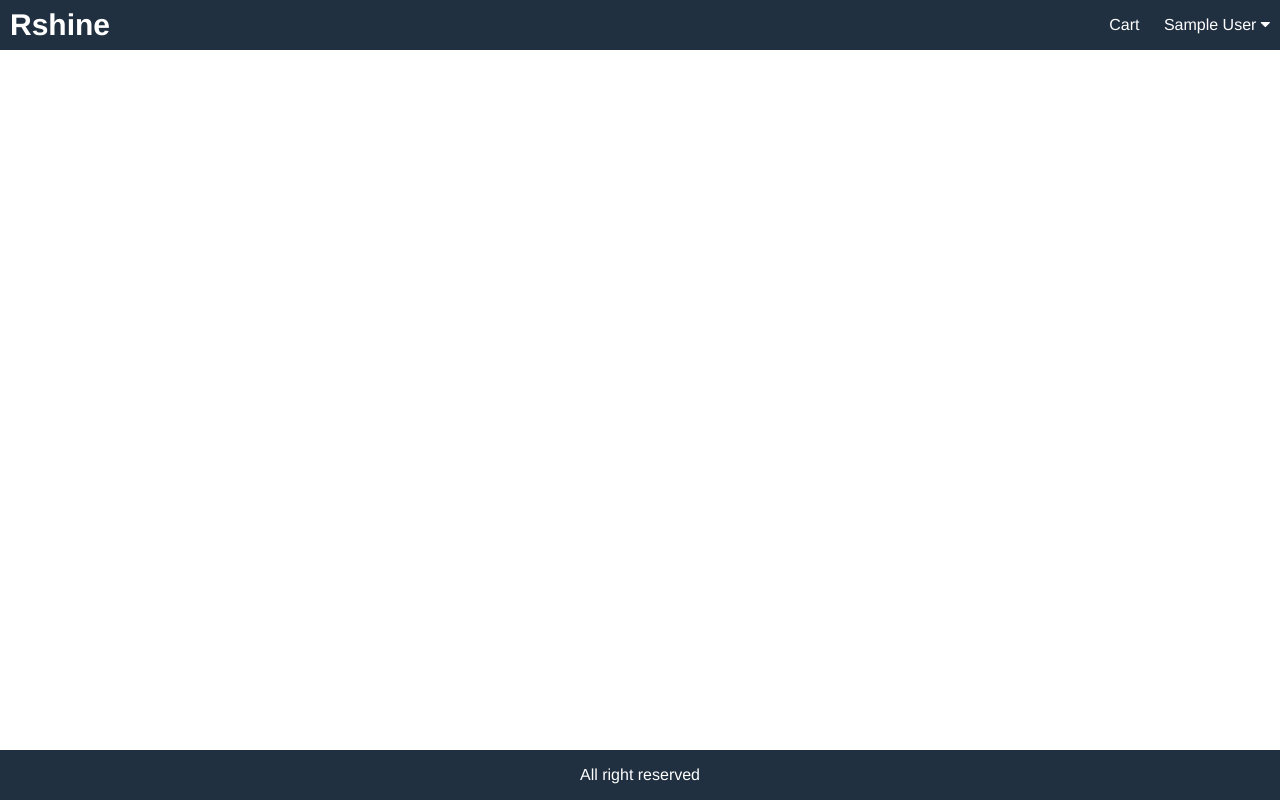
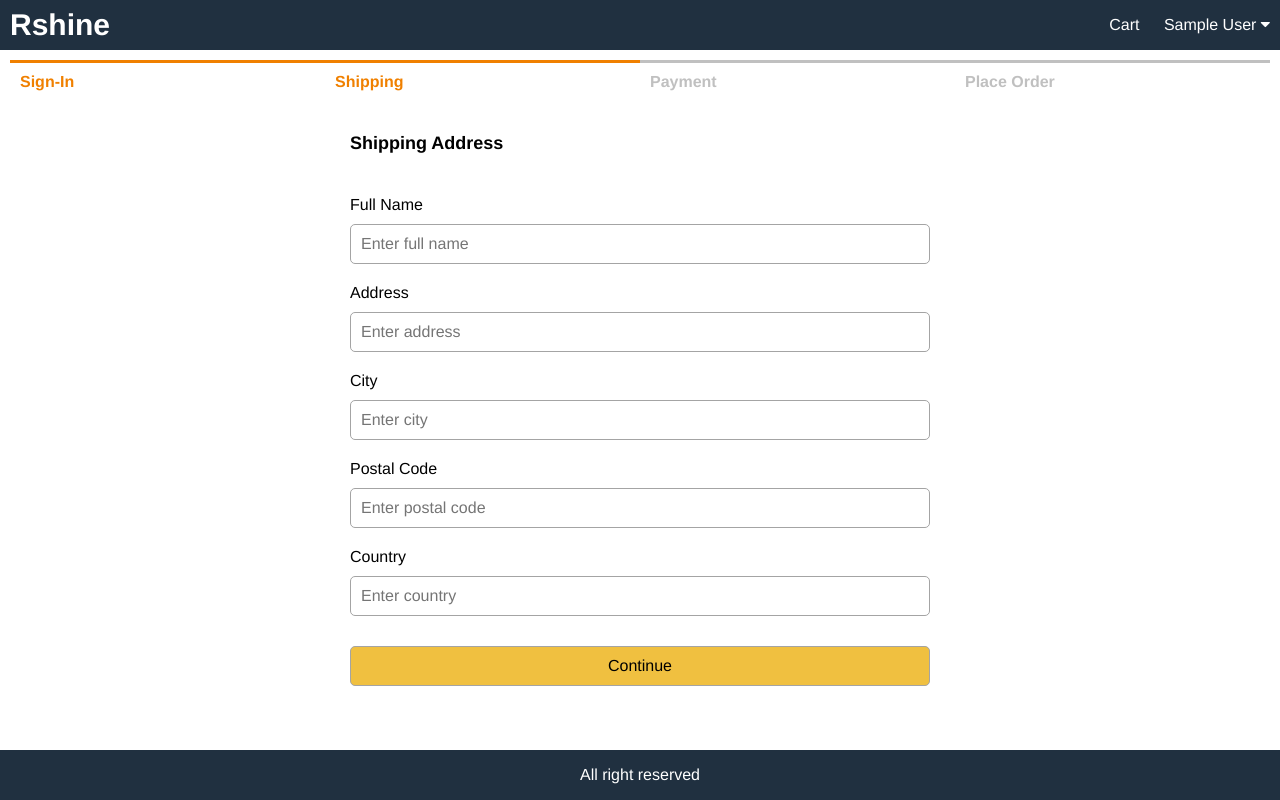
Before and after one commit to zainab66/Rshine_App, a React (Create React App) app in the folder frontend/: page /shipping in a window 1280 px wide. Built offline with nearby package versions, Linux system fonts and the light colour scheme; sample sign-in values are in the browser's storage.

Commit message:
Create Shipping Screen

```diff
--- a/frontend/src/App.js
+++ b/frontend/src/App.js
@@ -6,6 +6,7 @@ import CartScreen from './screens/CartScreen';
 import SigninScreen from './screens/SigninScreen';
 import { signout } from './actions/userActions';
 import RegisterScreen from './screens/RegisterScreen';
+import ShippingAddressScreen from './screens/ShippingAddressScreen';
 
 import { BrowserRouter, Link, Route } from 'react-router-dom';
 
@@ -51,6 +52,7 @@ function App() {
     <main>
       <Route path="/signin" component={SigninScreen}></Route>
       <Route path="/register" component={RegisterScreen}></Route>
+      <Route path="/shipping" component={ShippingAddressScreen}></Route>
 
       <Route path="/cart/:id?" component={CartScreen}></Route>
 
--- a/frontend/src/actions/cartActions.js
+++ b/frontend/src/actions/cartActions.js
@@ -1,8 +1,8 @@
 import Axios from 'axios';
 import {
   CART_ADD_ITEM,
-  CART_REMOVE_ITEM,
-} from '../constants/cartConstants';
+  CART_REMOVE_ITEM, CART_SAVE_SHIPPING_ADDRESS} from '../constants/cartConstants';
+
 
 export const addToCart = (productId, qty) => async (dispatch, getState) => {
     const { data } = await Axios.get(`/api/products/${productId}`);
@@ -27,3 +27,8 @@ export const removeFromCart = (productId) => (dispatch, getState) => {
   dispatch({ type: CART_REMOVE_ITEM, payload: productId });
   localStorage.setItem('cartItems', JSON.stringify(getState().cart.cartItems));
 };
+
+export const saveShippingAddress = (data) => (dispatch) => {
+  dispatch({ type: CART_SAVE_SHIPPING_ADDRESS, payload: data });
+  localStorage.setItem('shippingAddress', JSON.stringify(data));
+};
--- /dev/null
+++ b/frontend/src/components/CheckoutSteps.js
@@ -0,0 +1,12 @@
+import React from 'react';
+
+export default function CheckoutSteps(props) {
+  return (
+    <div className="row checkout-steps">
+      <div className={props.step1 ? 'active' : ''}>Sign-In</div>
+      <div className={props.step2 ? 'active' : ''}>Shipping</div>
+      <div className={props.step3 ? 'active' : ''}>Payment</div>
+      <div className={props.step4 ? 'active' : ''}>Place Order</div>
+    </div>
+  );
+}
--- a/frontend/src/index.css
+++ b/frontend/src/index.css
@@ -234,3 +234,15 @@ img.large {
 .dropdown:hover .dropdown-content {
   display: block;
 }
+/* Checkout Steps */
+.checkout-steps > div {
+  border-top: 0.3rem #c0c0c0 solid;
+  color: #c0c0c0;
+  flex: 1;
+  padding: 1rem;
+  font-weight: bold;
+}
+.checkout-steps > div.active {
+  border-top-color: #f08000;
+  color: #f08000;
+}
--- a/frontend/src/reducers/cartReducers.js
+++ b/frontend/src/reducers/cartReducers.js
@@ -1,6 +1,7 @@
 import {
     CART_ADD_ITEM,
-    CART_REMOVE_ITEM,
+    CART_REMOVE_ITEM,CART_SAVE_SHIPPING_ADDRESS,
+
   } from '../constants/cartConstants';
 
 export const cartReducer = (state = { cartItems: [] }, action) => {
@@ -25,6 +26,8 @@ export const cartReducer = (state = { cartItems: [] }, action) => {
         error: '',
         cartItems: state.cartItems.filter((x) => x.product !== action.payload),
     };
+    case CART_SAVE_SHIPPING_ADDRESS:
+      return { ...state, shippingAddress: action.payload };
     default:
         return state;
     }
--- /dev/null
+++ b/frontend/src/screens/ShippingAddressScreen.js
@@ -0,0 +1,109 @@
+import React, { useState } from 'react';
+import { useDispatch, useSelector } from 'react-redux';
+import { saveShippingAddress } from '../actions/cartActions';
+import CheckoutSteps from '../components/CheckoutSteps';
+
+export default function ShippingAddressScreen(props) {
+  const userSignin = useSelector((state) => state.userSignin);
+
+  const { userInfo } = userSignin;
+  const cart = useSelector((state) => state.cart);
+  const { shippingAddress } = cart;
+
+  if (!userInfo) {
+    props.history.push('/signin');
+  }
+  const [fullName, setFullName] = useState(shippingAddress.fullName);
+  const [address, setAddress] = useState(shippingAddress.address);
+  const [city, setCity] = useState(shippingAddress.city);
+  const [postalCode, setPostalCode] = useState(shippingAddress.postalCode);
+  const [country, setCountry] = useState(shippingAddress.country);
+  const dispatch = useDispatch();
+  const submitHandler = (e) => {
+    e.preventDefault();
+      dispatch(
+        saveShippingAddress({
+          fullName,
+          address,
+          city,
+          postalCode,
+          country
+        })
+      );
+      props.history.push('/payment');
+
+  };
+
+  return (
+    <div>
+      <CheckoutSteps step1 step2></CheckoutSteps>
+      <form className="form" onSubmit={submitHandler}>
+        <div>
+          <h1>Shipping Address</h1>
+        </div>
+        <div>
+          <label htmlFor="fullName">Full Name</label>
+          <input
+            type="text"
+            id="fullName"
+            placeholder="Enter full name"
+            value={fullName}
+            onChange={(e) => setFullName(e.target.value)}
+            required
+          ></input>
+        </div>
+        <div>
+          <label htmlFor="address">Address</label>
+          <input
+            type="text"
+            id="address"
+            placeholder="Enter address"
+            value={address}
+            onChange={(e) => setAddress(e.target.value)}
+            required
+          ></input>
+        </div>
+        <div>
+          <label htmlFor="city">City</label>
+          <input
+            type="text"
+            id="city"
+            placeholder="Enter city"
+            value={city}
+            onChange={(e) => setCity(e.target.value)}
+            required
+          ></input>
+        </div>
+        <div>
+          <label htmlFor="postalCode">Postal Code</label>
+          <input
+            type="text"
+            id="postalCode"
+            placeholder="Enter postal code"
+            value={postalCode}
+            onChange={(e) => setPostalCode(e.target.value)}
+            required
+          ></input>
+        </div>
+        <div>
+          <label htmlFor="country">Country</label>
+          <input
+            type="text"
+            id="country"
+            placeholder="Enter country"
+            value={country}
+            onChange={(e) => setCountry(e.target.value)}
+            required
+          ></input>
+        </div>
+
+        <div>
+          <label />
+          <button className="primary" type="submit">
+            Continue
+          </button>
+        </div>
+      </form>
+    </div>
+  );
+}
--- a/frontend/src/store.js
+++ b/frontend/src/store.js
@@ -15,7 +15,10 @@ const initialState = {
     cart: {
     cartItems: localStorage.getItem('cartItems')? JSON.parse(localStorage.getItem('cartItems'))
     : [],
-    }
+    shippingAddress: localStorage.getItem('shippingAddress')
+      ? JSON.parse(localStorage.getItem('shippingAddress'))
+      : {},
+    },
 };
 
 
```
Also changed, not shown: 1 other file (tests, documents, lock files or other folders).
